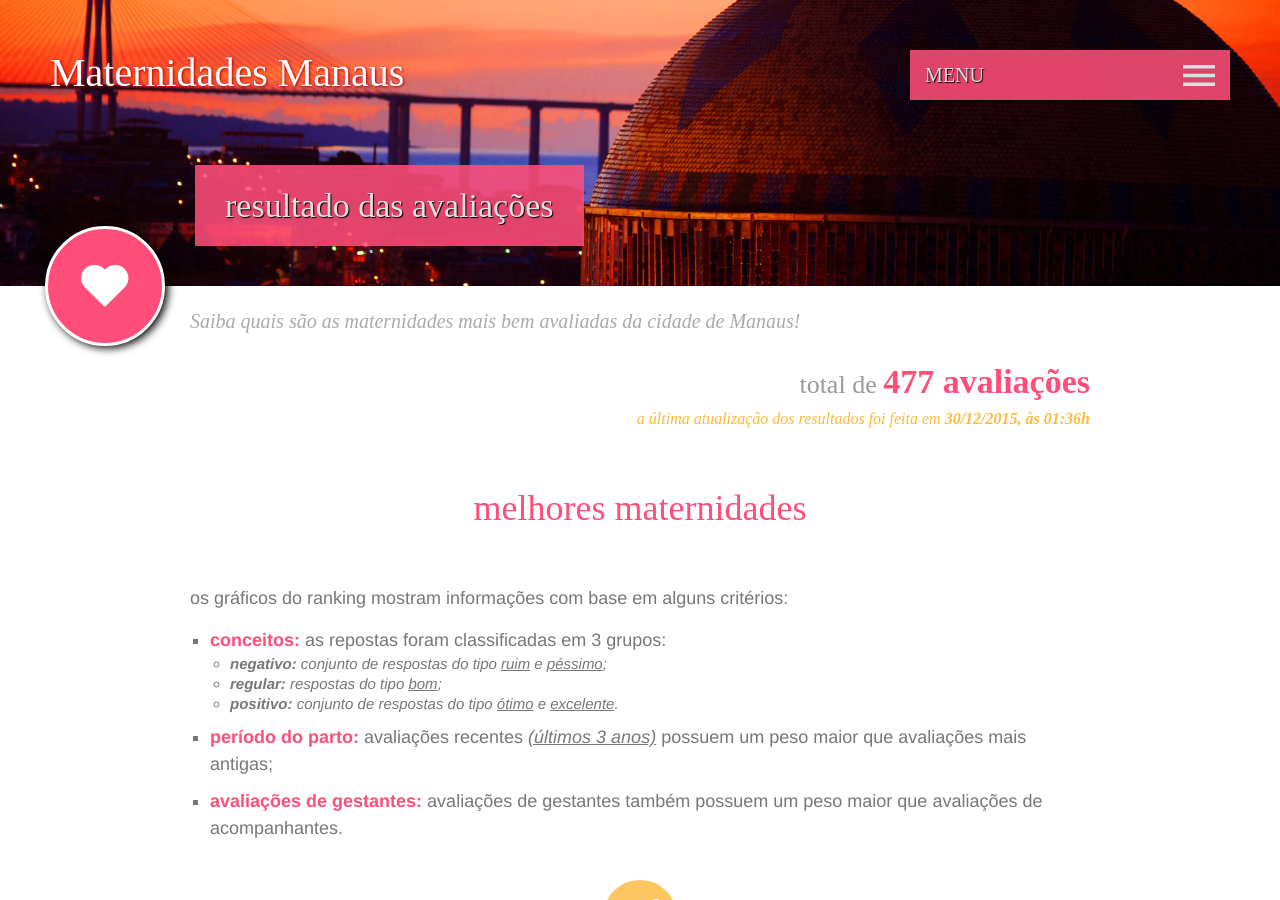
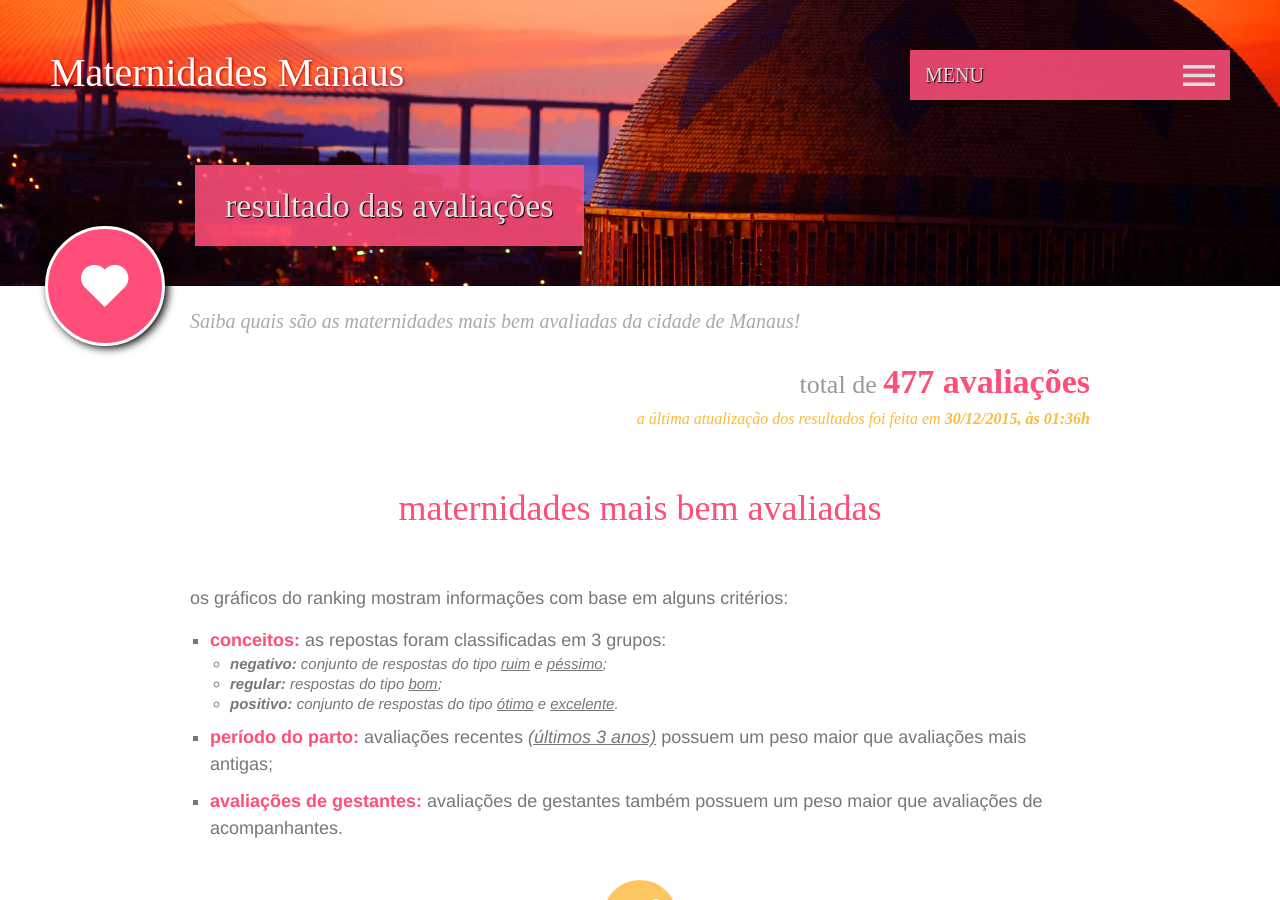
Before and after one commit to maternidadesmanaus/maternidadesmanaus.github.io, a Jekyll site: the page built from resultado-das-avaliacoes/index.html, in a window 1280 px wide and 900 px high. Built offline with Jekyll 4.4.1, drawn with Linux system fonts in a browser that asks for light colours; some web fonts are replaced.

Commit message:
Alterando subtítulo da página de resultados da avaliação

```diff
--- a/resultado-das-avaliacoes/index.html
+++ b/resultado-das-avaliacoes/index.html
@@ -40,7 +40,7 @@ seo:
 <script>var globalCharts = [];</script>
 
 <section id="maternity-ranking">
-  <h2>melhores maternidades</h2>
+  <h2>maternidades mais bem avaliadas</h2>
   <div class="description">
     <p>Os gráficos do ranking mostram informações com base em alguns critérios:</p>
     <ul>
```
